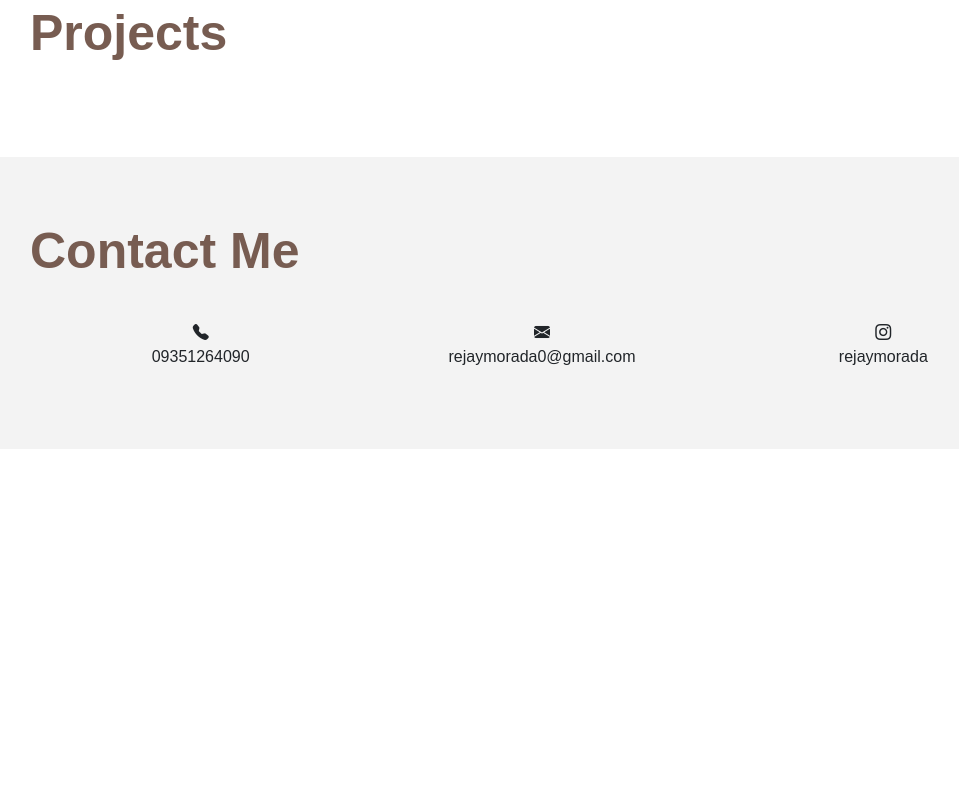
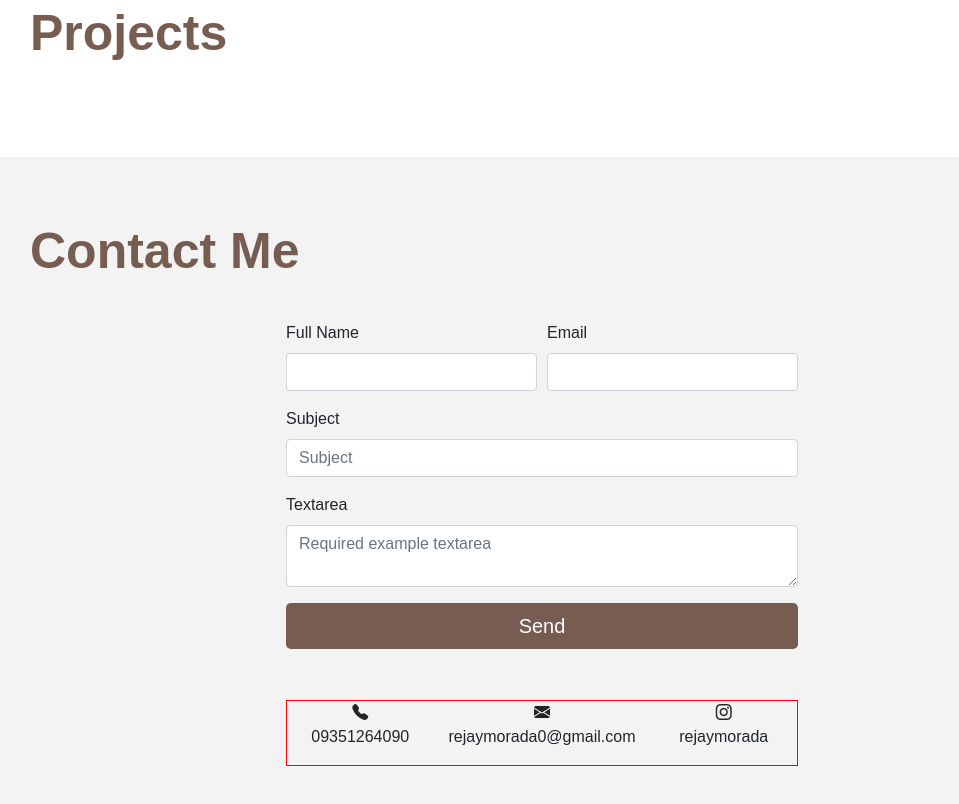
Before and after one commit to RejayMorada0/REJAY_MORADA_PORTFOLIO_1, a plain HTML site: page index.html in a window 1280 px wide. Shown: the part 3779-4583 px from the top of the page, without its empty margins (98-1057 px from the left). Before the commit the page ends 4228 px from the top, so only its background shows below. Drawn offline with nearby package versions, Linux system fonts and the light colour scheme.

Commit message:
Add Files

```diff
--- a/css/styles.css
+++ b/css/styles.css
@@ -462,11 +462,36 @@ main {
     column-gap: 5%;
 }
 
+.container {
+    width: 50%;
+    border: solid 1px red;
+}
+
+.content-center {
+    width: 100%;
+    display: flex;
+    justify-content: center;
+    margin-bottom: 5%;
+}
+
 #content-center {
     display: grid;
     align-content: center;
     justify-content: center;
     text-align: center;
+}
+
+form {
+    width: 50%;
+}
+
+.btn {
+    background-color: #775C51;
+    border: 0px;
+}
+
+.btn:hover {
+    background-color: #9b7c71;
 }
 
 
--- a/index.html
+++ b/index.html
@@ -308,11 +308,45 @@
             <h1>Contact Me</h1>
           </div>
 
-          <!-- Message Form -->
 
 
-          <!-- Social Media/ Number / Email-->
+
+
+
           <div class="contact-main-content-container">
+
+            <!-- Message Form -->
+            <div class="content-center">
+              <form>
+                <div class="form-row">
+                  <div class="form-group col-md-6">
+                    <label for="fullname">Full Name</label>
+                    <input type="text" class="form-control" id="fullname">
+
+                  </div>
+                  <div class="form-group col-md-6">
+                    <label for="inputEmail4">Email</label>
+                    <input type="email" class="form-control" id="inputEmail4">
+                  </div>
+                </div>
+                <div class="form-group">
+                  <label for="subject">Subject</label>
+                  <input type="text" class="form-control" id="subject" placeholder="Subject">
+                </div>
+                <div class="form-group">
+                  <label for="validationTextarea">Textarea</label>
+                  <textarea class="form-control" id="validationTextarea" placeholder="Required example textarea" required></textarea>
+                </div>
+
+                <button type="submit" class="btn btn-primary btn-lg btn-block">Send</button>
+              </form>
+
+
+
+            </div>
+
+
+            <!-- Social Media/ Number / Email-->
             <div class="container">
               <div class="row">
                 <div class="col-sm" id="content-center">
```
